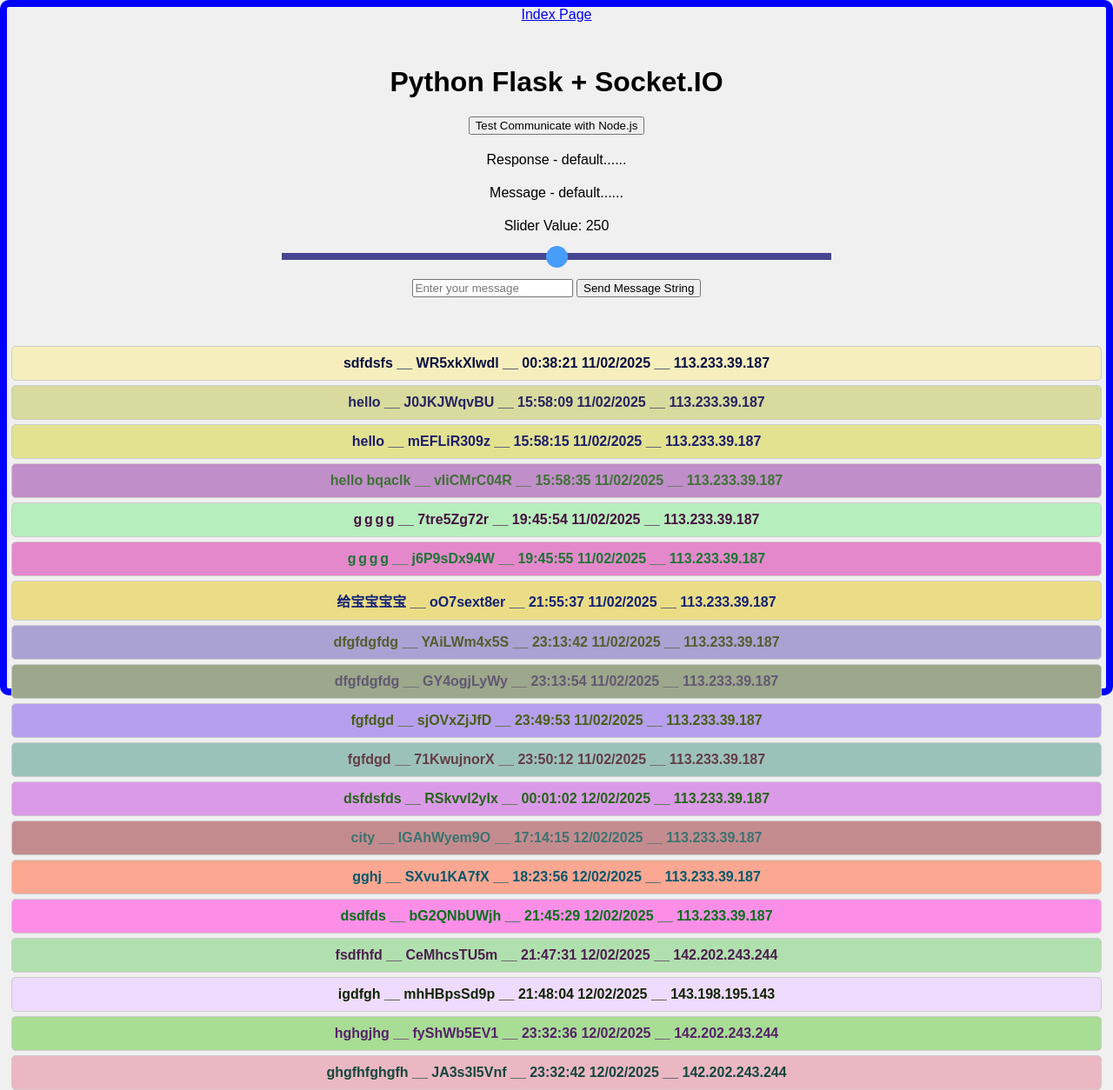
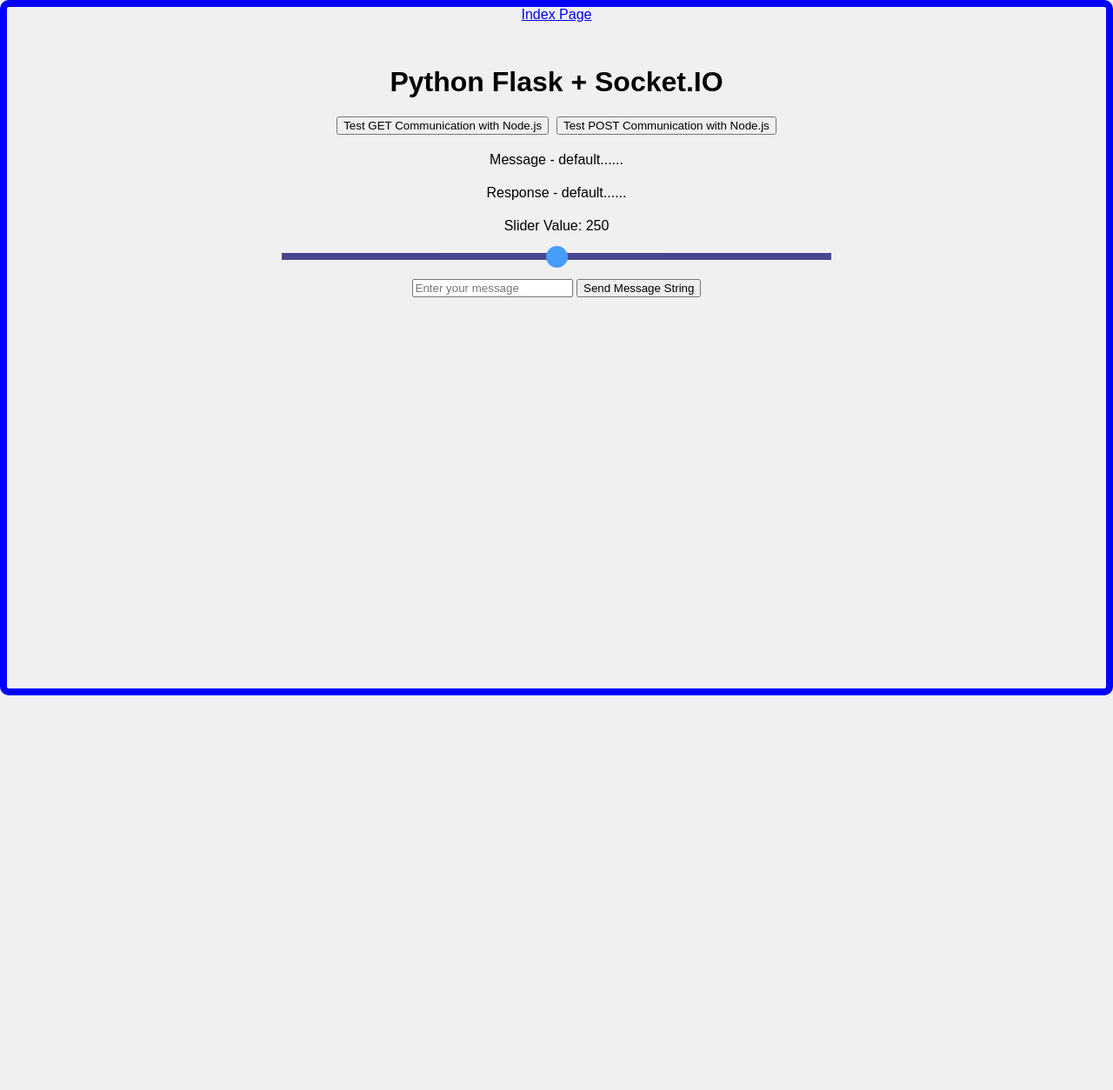
Before and after one commit to kpm25/Ngrok_Python_SocketIO, a Flask app: page / in a window 1280 px wide. Shown: the whole page at 87% size. After the commit the page ends 800 px from the top, so only its background shows below. Run offline with Flask 3, Linux system fonts and the light colour scheme; data that the repository does not hold is empty.

Commit message:
Add communication with Flask server
Implemented GET and POST communication with Flask server from Node.js. Added functions to test communication and updated HTML to include buttons for testing. Added margin between buttons using &nbsp;.

```diff
--- a/app.py
+++ b/app.py
@@ -27,7 +27,8 @@ socketio = SocketIO(app, cors_allowed_origins="*", max_http_buffer_size=1000000)
 
 @app.route('/')
 def index():
-    flask_server_url = os.getenv('FLASK_SERVER_URL') if os.getenv('USE_NGROK') == 'true' else os.getenv('LOCAL_FLASK_SERVER_URL')
+    flask_server_url = os.getenv('FLASK_SERVER_URL') if os.getenv('USE_NGROK') == 'true' else os.getenv(
+        'LOCAL_FLASK_SERVER_URL')
     print(Fore.GREEN + f"FLASK_SERVER_URL: {flask_server_url}" + Style.RESET_ALL)
     return render_template('index.html', flask_server_url=flask_server_url)
 
@@ -39,7 +40,8 @@ def save():
     # Check for the X-Forwarded-For header
     if request.headers.getlist("X-Forwarded-For"):
         client_ip = request.headers.getlist("X-Forwarded-For")[0]
-        print(Back.LIGHTWHITE_EX + Fore.BLACK + f"X-Forwarded-For: {client_ip}" + Style.RESET_ALL + " " + Back.LIGHTWHITE_EX + Fore.BLACK + f"X-Forwarded-For: {client_ip}" + Style.RESET_ALL)
+        print(
+            Back.LIGHTWHITE_EX + Fore.BLACK + f"X-Forwarded-For: {client_ip}" + Style.RESET_ALL + " " + Back.LIGHTWHITE_EX + Fore.BLACK + f"X-Forwarded-For: {client_ip}" + Style.RESET_ALL)
 
     public_ip = client_ip  # Default to local IP
 
@@ -124,18 +126,33 @@ def receive_from_node():
     return jsonify({'status': 'success', 'data': data})
 
 
+@app.route('/receive-post-from-node', methods=['POST'])
+def receive_post_from_node():
+    data = request.json
+    print('Received from Node.js:', data)
+    print(Fore.LIGHTCYAN_EX + '********Received from Node.js:', data, Style.RESET_ALL)
+    # send socket event to all clients with the received data
+    socketio.emit('receive-from-node', data, namespace='/')
+    return jsonify({'status': 'success', 'data': data})
+
+
 @app.route('/test-communicate-with-node', methods=['GET'])
 def test_communicate_with_node():
     print(Fore.YELLOW + '********Testing communication with Node.js called...' + Style.RESET_ALL)
 
     try:
         params = {
-            'message': 'Hello from Flask ___ ' + random_string(10),
+            'message': 'Hello from Flask ___ (GET) ___ ' + random_string(10),
             'datetime': '2023-10-10T10:10:10Z',
-            'random_string': 'randomString456 ___ ' + random_string(10),
+            'random_string': 'randomString456 ___ (GET) ___ ' + random_string(10),
             'bgColor': '#000000',
             'textColor': '#ffffff'
         }
+
+
+        params['message'] = params['message'] + '__from Flask'
+        params['random_string'] = params['random_string'] + '__from Flask'
+
         print(Fore.LIGHTCYAN_EX + '********Sending to Node.js:', str(params) + Style.RESET_ALL)
         nodejs_server_url = os.getenv('NODEJS_SERVER_URL') if os.getenv('USE_NGROK') == 'true' else os.getenv(
             'LOCAL_NODEJS_SERVER_URL')
@@ -144,6 +161,48 @@ def test_communicate_with_node():
         response = requests.get(f"{nodejs_server_url}/receive-from-flask", params=params)
         response.raise_for_status()
         data = response.json()
+        print(Fore.LIGHTCYAN_EX + '********Response from Node.js:', str(data) + Style.RESET_ALL)
+        return jsonify({'success': True, 'message': 'Communication with Node.js successful', 'data': data})
+    except requests.RequestException as e:
+        print(Fore.RED + '********Error:', str(e) + Style.RESET_ALL)
+        return jsonify({'success': False, 'message': str(e)})
+    except ValueError as e:
+        print(Fore.RED + '********Error parsing JSON:', str(e) + Style.RESET_ALL)
+        return jsonify({'success': False, 'message': 'Error parsing JSON response from Node.js'})
+
+
+@app.route('/test-post-communicate-with-node', methods=['POST'])
+def test_post_communicate_with_node():
+    print(Fore.YELLOW + '********Testing POST communication with Node.js called...' + Style.RESET_ALL)
+
+    try:
+        data = request.json
+        message = data.get('message', 'Hello from Flask ___ ' + random_string(10))
+        random_string_value = data.get('random_string', 'randomString456 ___ ' + random_string(10))
+
+        params = {
+            'message': message,
+            'datetime': data.get('datetime', '2023-10-10T10:10:10Z'),
+            'random_string': random_string_value,
+            'bgColor': data.get('bgColor', '#000000'),
+            'textColor': data.get('textColor', '#ffffff')
+        }
+
+        params['message'] = params['message'] + '__from Flask'
+        params['random_string'] = params['random_string'] + '__from Flask'
+
+        print(Fore.LIGHTCYAN_EX + '********Message:', message + Style.RESET_ALL)
+        print(Fore.LIGHTCYAN_EX + '********Random String:', random_string_value + Style.RESET_ALL)
+        print(Fore.LIGHTCYAN_EX + '********Sending to Node.js:', str(params) + Style.RESET_ALL)
+
+        nodejs_server_url = os.getenv('NODEJS_SERVER_URL') if os.getenv('USE_NGROK') == 'true' else os.getenv(
+            'LOCAL_NODEJS_SERVER_URL')
+        print(Fore.YELLOW + f"Node.js server URL: {nodejs_server_url}" + Style.RESET_ALL)
+
+        response = requests.post(f"{nodejs_server_url}/receive-from-flask-post", json=params)
+        response.raise_for_status()
+        data = response.json()
+
         print(Fore.LIGHTCYAN_EX + '********Response from Node.js:', str(data) + Style.RESET_ALL)
         return jsonify({'success': True, 'message': 'Communication with Node.js successful', 'data': data})
     except requests.RequestException as e:
--- a/messages.json
+++ /dev/null
@@ -1,39 +0,0 @@
-[
-{"message": "sdfdsfs", "datetime": "00:38:21 11/02/2025", "random_string": "WR5xkXIwdl", "bgColor": "#f6efbd", "textColor": "#091042", "ip": "113.233.39.187"}
-,
-{"message": "hello", "datetime": "15:58:09 11/02/2025", "random_string": "J0JKJWqvBU", "bgColor": "#d8db9d", "textColor": "#272462", "ip": "113.233.39.187"}
-,
-{"message": "hello", "datetime": "15:58:15 11/02/2025", "random_string": "mEFLiR309z", "bgColor": "#e2e290", "textColor": "#1d1d6f", "ip": "113.233.39.187"}
-,
-{"message": "hello bqaclk", "datetime": "15:58:35 11/02/2025", "random_string": "vIiCMrC04R", "bgColor": "#c08ec8", "textColor": "#3f7137", "ip": "113.233.39.187"}
-,
-{"message": "g\u2006g\u2006g\u2006g", "datetime": "19:45:54 11/02/2025", "random_string": "7tre5Zg72r", "bgColor": "#b7eebd", "textColor": "#481142", "ip": "113.233.39.187"}
-,
-{"message": "g\u2006g\u2006g\u2006g", "datetime": "19:45:55 11/02/2025", "random_string": "j6P9sDx94W", "bgColor": "#e588cb", "textColor": "#1a7734", "ip": "113.233.39.187"}
-,
-{"message": "\u7ed9\u5b9d\u5b9d\u5b9d\u5b9d", "datetime": "21:55:37 11/02/2025", "random_string": "oO7sext8er", "bgColor": "#ebdd86", "textColor": "#142279", "ip": "113.233.39.187"}
-,
-{"message": "dfgfdgfdg", "datetime": "23:13:42 11/02/2025", "random_string": "YAiLWm4x5S", "bgColor": "#a9a2d2", "textColor": "#565d2d", "ip": "113.233.39.187"}
-,
-{"message": "dfgfdgfdg", "datetime": "23:13:54 11/02/2025", "random_string": "GY4ogjLyWy", "bgColor": "#9ca78b", "textColor": "#635874", "ip": "113.233.39.187"}
-,
-{"message": "fgfdgd", "datetime": "23:49:53 11/02/2025", "random_string": "sjOVxZjJfD", "bgColor": "#b69fee", "textColor": "#496011", "ip": "113.233.39.187"}
-,
-{"message": "fgfdgd", "datetime": "23:50:12 11/02/2025", "random_string": "71KwujnorX", "bgColor": "#9bc2b9", "textColor": "#643d46", "ip": "113.233.39.187"}
-,
-{"message": "dsfdsfds", "datetime": "00:01:02 12/02/2025", "random_string": "RSkvvl2yIx", "bgColor": "#da9ae7", "textColor": "#256518", "ip": "113.233.39.187"}
-,
-{"message": "city", "datetime": "17:14:15 12/02/2025", "random_string": "lGAhWyem9O", "bgColor": "#c48b8e", "textColor": "#3b7471", "ip": "113.233.39.187"}
-,
-{"message": "gghj", "datetime": "18:23:56 12/02/2025", "random_string": "SXvu1KA7fX", "bgColor": "#fba792", "textColor": "#04586d", "ip": "113.233.39.187"}
-,
-{"message": "dsdfds", "datetime": "21:45:29 12/02/2025", "random_string": "bG2QNbUWjh", "bgColor": "#fd8ee7", "textColor": "#027118", "ip": "113.233.39.187"}
-,
-{"message": "fsdfhfd", "datetime": "21:47:31 12/02/2025", "random_string": "CeMhcsTU5m", "bgColor": "#b1e0af", "textColor": "#4e1f50", "ip": "142.202.243.244"}
-,
-{"message": "igdfgh", "datetime": "21:48:04 12/02/2025", "random_string": "mhHBpsSd9p", "bgColor": "#eedbfd", "textColor": "#112402", "ip": "143.198.195.143"}
-,
-{"message": "hghgjhg", "datetime": "23:32:36 12/02/2025", "random_string": "fyShWb5EV1", "bgColor": "#a8dd95", "textColor": "#57226a", "ip": "142.202.243.244"}
-,
-{"message": "ghgfhfghgfh", "datetime": "23:32:42 12/02/2025", "random_string": "JA3s3l5Vnf", "bgColor": "#ebb7c3", "textColor": "#14483c", "ip": "142.202.243.244"}
-]
--- a/templates/index.html
+++ b/templates/index.html
@@ -87,7 +87,7 @@
                         toastSuccess('Messages refreshed!', 0.3);
                     });
 
-            //act on   socketio.emit('receive-from-node', data, namespace='/') to add data to the message element: <p id="message">Message - default......</p>
+            //Test the communication with node using Post and Get
                 socket.on('receive-from-node', (data) => {
                     console.log('Message from Node.js server:', data);
                     ansi.red().bgWhite().bold().underline().text('Message from Node.js server:').print();
@@ -289,6 +289,51 @@
         }
 
 
+
+
+
+        //method to test communicate with node using POST
+        function testPostCommunicateWithNode() {
+            ansi.rgb(255, 165, 0).bgCyan().italic().bold().underline().text("Test POST Communicate with Node.js").print();
+            ansi.green().bgOrange().bold().underline().text('flask_server_url:  ' + '{{ flask_server_url }}').print();
+            fetch('/test-post-communicate-with-node', {
+                method: 'POST',
+                headers: {
+                    'Content-Type': 'application/json',
+                    'ngrok-skip-browser-warning': 'true'
+                },
+                body: JSON.stringify({
+                    message: 'Hello from Flask ___ (POST) ___ ' + randomString(10),
+                    datetime: '2023-10-10T10:10:10Z',
+                    random_string: 'randomString456 ___ (POST) ___ ' + randomString(10),
+                    bgColor: '#000000',
+                    textColor: '#ffffff'
+                })
+            })
+            .then(response => {
+                if (response.headers.get('content-type')?.includes('application/json')) {
+                    return response.json();
+                } else {
+                    throw new Error('Unexpected response format');
+                }
+            })
+            .then(data => {
+                console.log('Response from Node.js:', data);
+                ansi.rgb(255, 165, 0).bgCyan().italic().bold().underline().text("Response from Node.js:").print();
+                if (data.success) {
+                    document.getElementById('success').play();
+                    toastr.success(data.message);
+                } else {
+                    document.getElementById('error').play();
+                    toastr.error(data.message);
+                }
+            })
+            .catch(error => {
+                ansi.rgb(255, 0, 0).bgCyan().italic().bold().underline().text("Error:").print();
+            });
+        }
+
+
         // Add the header to the initial page load request
             document.addEventListener('DOMContentLoaded', function() {
                 fetch(window.location.href, {
@@ -409,9 +454,10 @@
 
      <a href="http://www.kiwicocoa.com/ngrok_servers/">Index Page</a>
     <h1>Python Flask + Socket.IO</h1>
-     <button onclick="testCommunicateWithNode()">Test Communicate with Node.js</button>
+     <button onclick="testCommunicateWithNode()">Test GET Communication with Node.js</button>&nbsp;
+     <button onclick="testPostCommunicateWithNode()">Test POST Communication with Node.js</button>
+     <p id="message">Message - default......</p>
      <p id="response">Response - default......</p>
-    <p id="message">Message - default......</p>
     <p>Slider Value: <span id="slider-value"></span></p>
     <input type="range" id="slider" min="0" max="500" value="250"><br><br>
 
```
Also changed, not shown: index.html (+50 -4 lines), server.js (+64 -2 lines).
